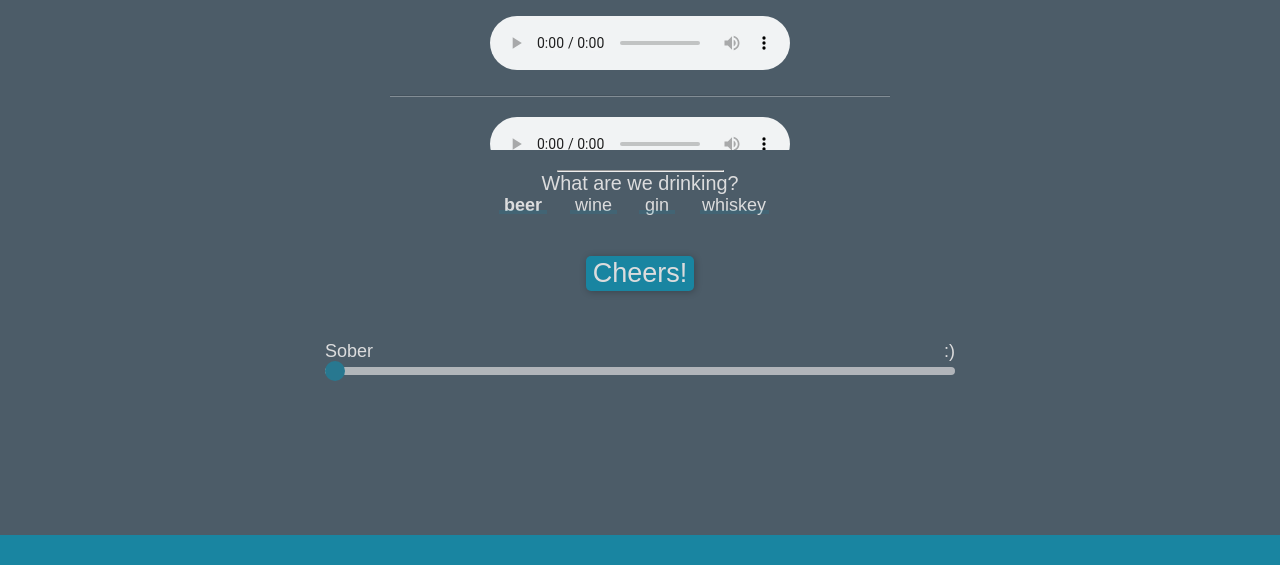
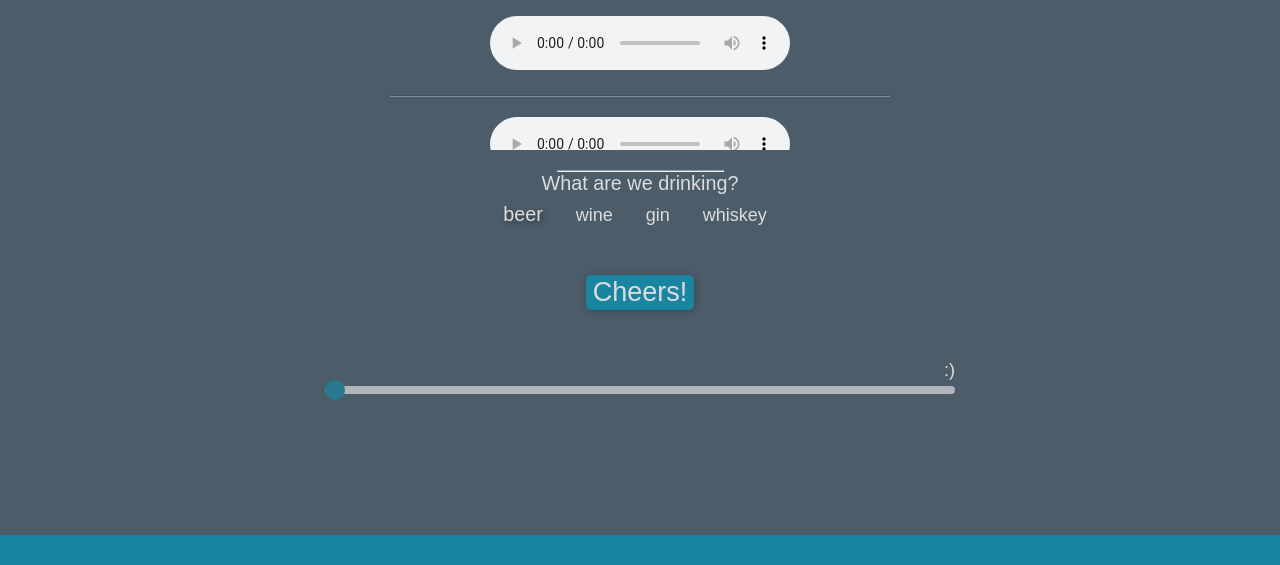
Before and after one commit to ian-lowe/cheers, a Flask app: page / in a window 1280 px wide. Shown: the part 235-800 px from the top of the page. Run offline with Flask 2, Linux system fonts and the light colour scheme; data that the repository does not hold is empty; some web fonts are replaced.

Commit message:
hid radio buttons and replaced them with styled labels. added focus styling on button and slider for accessibility purposes.

```diff
--- a/static/styles.css
+++ b/static/styles.css
@@ -86,7 +86,7 @@ h5 {
 
 .drink-selector {
     text-align: center;
-    margin-top: 20px;
+    margin: 20px 5px 0 5px;
 }
 
 .drink-selector p {
@@ -101,19 +101,14 @@ h5 {
 
 .drink-selector label {
     margin-right: 10px;
-    position: relative;
     padding: 0 .5em;
 }
 
-.drink-selector label:after {
-    content: attr(data-content);
-    position: absolute;
-    color: #000;
-    top: 75%;
-    left: 8%;
-    width: 85%;
-    height: 20%;
-    background-color: #1986a134;
+:checked + span {
+    font-size: 1.1em;
+    line-height: 2em;
+    font-weight: 400;
+    text-shadow: 2px 2px 5px rgba(0, 0, 0, 0.4);
 }
 
 input[type="radio"] {
@@ -121,8 +116,6 @@ input[type="radio"] {
     margin-right: 10px;
     display: none;
 }
-
-:checked + span { font-weight: bold; }
 
 .button-wrapper {
     margin-top: 40px;
@@ -145,8 +138,8 @@ button:hover {
 
 button:focus {
     outline: none;
-    border-bottom: 1px solid #0000001a;
-    border-right: 1px solid #0000001a;
+    border-bottom: 1px solid #ddda1d4b;
+    border-right: 1px solid #ddda1d4b;
 }
 
 .slidelabels {
@@ -168,7 +161,6 @@ button:focus {
     height: 8px;
     border-radius: 15px;
     background: #dcdcdd;
-    outline: none;
     opacity: 0.7;
     -webkit-transition: .2s;
     transition: opacity .2s;
--- a/templates/index.html
+++ b/templates/index.html
@@ -79,7 +79,7 @@
                 </button>
             </div>
             <div class="slidelabels">
-                <p>Sober</p>
+                <p></p>
                 <p>:)</p>
             </div>
             <div class="slidecontainer">
```
Also changed, not shown: 1 other file.
